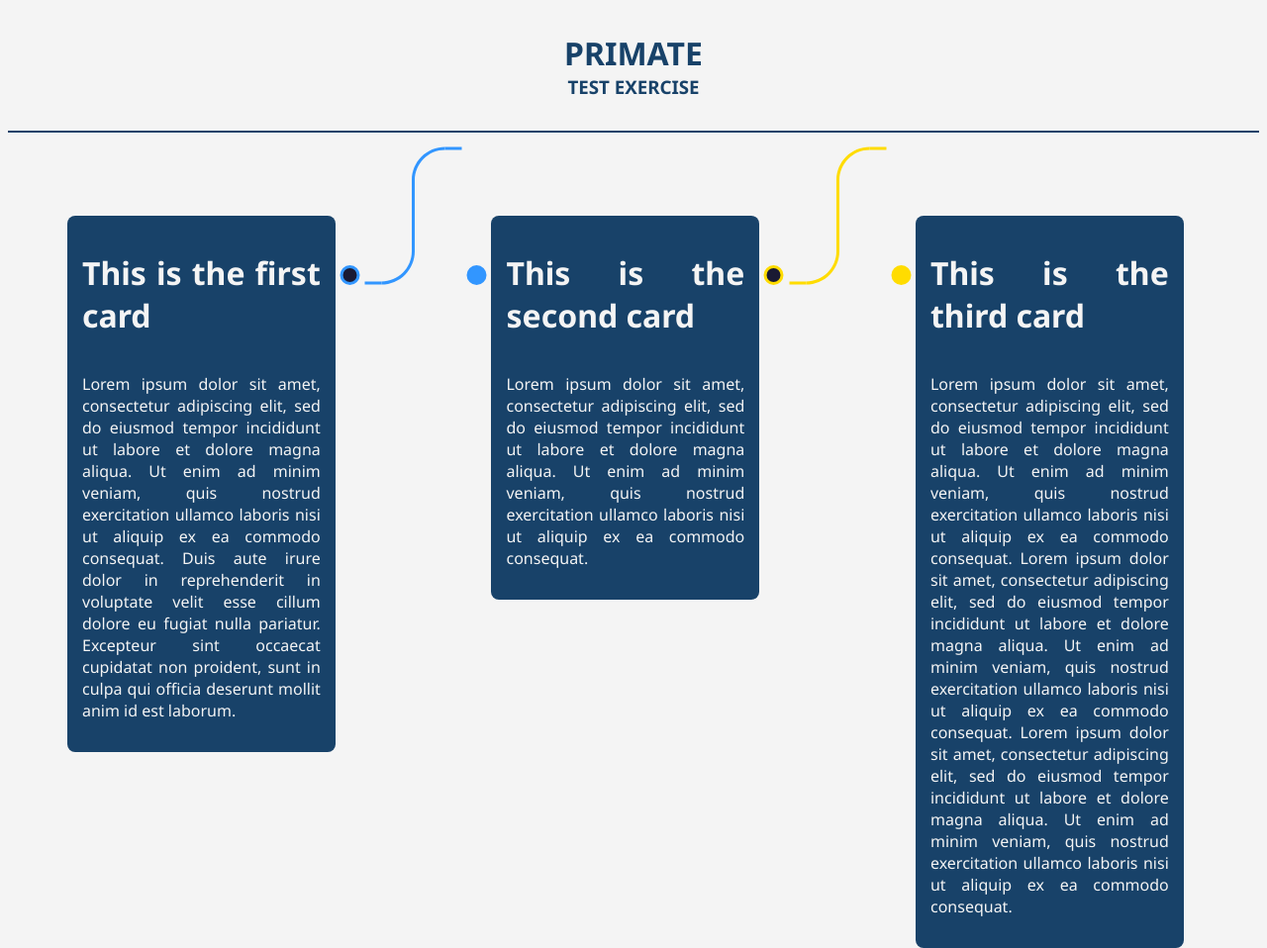
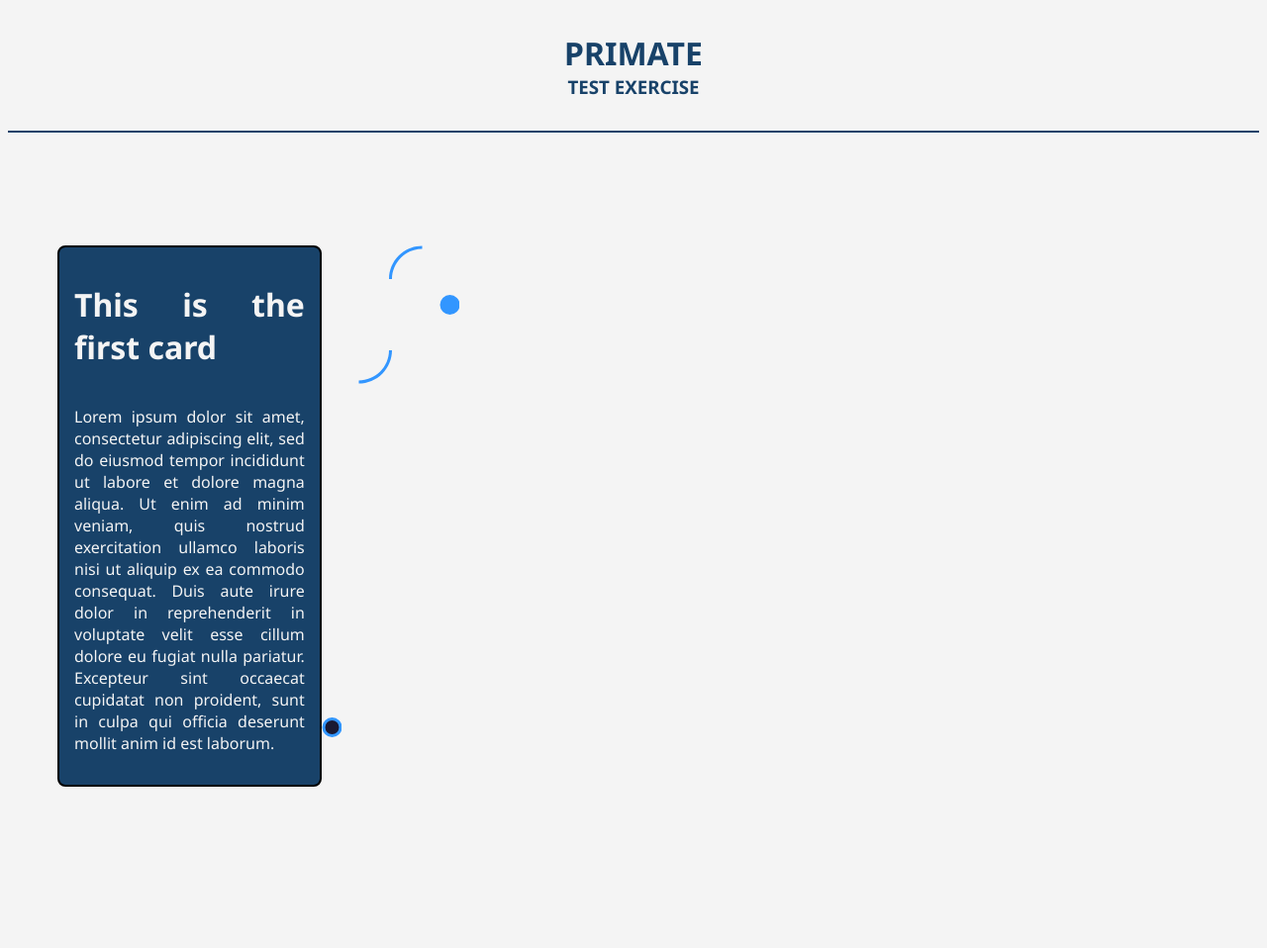
Before and after one commit to lingram96/primate_developer_exercise, a plain HTML site: page index.html in a window 1280 px wide. Shown: the whole page at 99% size. After the commit the page ends 853 px from the top, so only its background shows below. Drawn offline with Linux system fonts and the light colour scheme.

Commit message:
refactor

```diff
--- a/index.html
+++ b/index.html
@@ -9,64 +9,11 @@
       <h1 class="title">Primate</h1>
       <h3 class="subtitle">Test Exercise</h3>
       <hr class="spacer" />
-
-      <!-- <iframe
-        style="border: 1px solid rgba(0, 0, 0, 0.1)"
-        width="800"
-        height="450"
-        src="https://www.figma.com/embed?embed_host=share&url=https%3A%2F%2Fwww.figma.com%2Ffile%2FzEJBOBhuFQmJKEX0jHXrur%2FPrimate-dev-exercise%3Fnode-id%3D1%253A307"
-        allowfullscreen
-      ></iframe> -->
-
-      <!--
-      Welcome to your Be a Developer at Primate Exercise.
-
-      Please fork this project so you can work on your own version.
-      ---
-
-      This exercise will give you an idea of the type of work we do at Primate on a daily basis.
-
-      The exercise consists of two tasks:
-      1. Building the Card component (HTML and CSS).
-      2. and connecting them with the presented graphical element
-
-      The attached iframe is a reference to a mock-up of how the cards should look like and here's a link to Figma file where you can get more details:
-      https://www.figma.com/file/zEJBOBhuFQmJKEX0jHXrur/Primate-dev-exercise?node-id=1%3A307
-
-      The list should:
-      - allow for different length of the text
-      - and different colour of border and connecting elements
-
-      You should be able to achieve it using flexbox and grid but we're open to other ideas.
-
-      This is the element we recently build ourselves for one of the websites we are working on and it was quite fun to watch how different people tried to approach it differently.
-      Some solutions are better than others. Although we provide design assets in original Figma file but we think it is better to build everything with HTML and CSS only.
-
-      The font we're using is Quicksand (@import link in the CSS file)
-
-      Spend as much time on it as you wish, but we don't expect you to take more than 2h. Most likely you won't have time to do everything in this timeframe, that's absolutely OK too.
-
-      If you want to leave us some comments about this task, explain your decisions, tell us what you enjoyed or hated, please use the HTML comments in one of the files.
-
-      As final submission, please email a link to your own project fork to jobs@primate.co.uk and include your name somewhere.
-
-      Thank you again for taking time to do this exercise, we really appreciate it.
-
-      ---
-      Good luck and ...
-      ~ happy coding
-
-      P.S. We've noticed that some browsers have issues running stackblitz but Chrome seems to deal with it best. You will have to fork the project to see everything correctly.
-
-      P.P.S Don't worry if you can't get it working within the timeframe. It's not an easy task and requires some CSS creativity. We want to see how you would approach it and what you attempted to do.
-    -->
-
-      <!-- your code here -->
     </div>
 
-    <div class="container1">
-
-    <div class="card1">
+    <div class="container">
+      <div class="component">
+        <div class="card">
           <h1>This is the first card</h1>
           <p>Lorem ipsum dolor sit amet, consectetur adipiscing elit, sed do eiusmod tempor incididunt ut
             labore et dolore magna aliqua. Ut enim ad minim veniam, quis nostrud exercitation ullamco laboris
@@ -74,59 +21,46 @@
             cillum dolore eu fugiat nulla pariatur. Excepteur sint occaecat cupidatat non proident, sunt in culpa
             qui officia deserunt mollit anim id est laborum.</p>
         </div>
-
-    <div class="container">
-
-    <svg class="circle" width="21" height="20" viewBox="0 0 21 20" fill="none" xmlns="http://www.w3.org/2000/svg">
+          <div class="circleContainer1">
+           <svg class="circle" width="20" height="20" fill="none" xmlns="http://www.w3.org/2000/svg">
             <circle cx="10.5" cy="10" r="8.5" fill="#1A1A33" stroke="#3296FF" stroke-width="3"/>
            </svg>
-
-
-    <svg class="element" width="99" height="140" viewBox="0 0 99 140" fill="none" xmlns="http://www.w3.org/2000/svg">
+          </div>
+            <svg class="connector" width="99" fill="none" xmlns="http://www.w3.org/2000/svg">
               <path d="M81.5 0.5L81.5 3.5C73.4133 3.50794 65.6602 6.72388 59.942 12.442C54.2239 18.1602 51.0079 25.9133 51 34L48 34C48.0106 25.1185 51.5434 16.6038 57.8236 10.3236C64.1038 4.04343 72.6185 0.510585 81.5 0.5Z" fill="#3296FF"/>
-      <rect x="81.5" y="0.5" width="17" height="3" fill="#3296FF"/>
-      <rect x="48" y="34" width="3" height="72" fill="#3296FF"/>
-      <rect x="0.5" y="136.5" width="17" height="3" fill="#3296FF"/>
+              <rect class="connectorBody" x="48" y="34" width="3" fill="#3296FF"/>
               <path d="M17.5 139.5V136.5C25.5867 136.492 33.3398 133.276 39.058 127.558C44.7761 121.84 47.9921 114.087 48 106H51C50.9894 114.882 47.4566 123.396 41.1764 129.676C34.8962 135.957 26.3815 139.489 17.5 139.5Z" fill="#3296FF"/>
             </svg>
-
-    <svg class="connector" width="21" height="20" viewBox="0 0 21 20" fill="none" xmlns="http://www.w3.org/2000/svg">
+          <div class="circleContainer">
+           <svg class="circle" width="20" height="20" fill="none" xmlns="http://www.w3.org/2000/svg">
               <circle cx="10.5" cy="10" r="8.5" fill="#3296FF" stroke="#3296FF" stroke-width="3"/>
            </svg>
-
+          </div>
+       </div>
     </div>
 
-
+    <!-- </div>
     <div class="card2">
       <h1>This is the second card</h1>
       <p>Lorem ipsum dolor sit amet, consectetur adipiscing elit, sed do eiusmod tempor incididunt ut
         labore et dolore magna aliqua. Ut enim ad minim veniam, quis nostrud exercitation ullamco laboris
         nisi ut aliquip ex ea commodo consequat.</p>
     </div>
-
-    <div class="container">
-
-      <svg width="21" height="20" viewBox="0 0 21 20" fill="none" xmlns="http://www.w3.org/2000/svg">
+    <div class="container2">
+      <svg class="circle2" width="21" height="20" viewBox="0 0 21 20" fill="none" xmlns="http://www.w3.org/2000/svg">
         <circle cx="10.5" cy="10" r="8.5" fill="#1A1A33" stroke="#FFDC00" stroke-width="3"/>
       </svg>
-
-      <svg width="99" height="140" viewBox="0 0 99 140" fill="none" xmlns="http://www.w3.org/2000/svg">
+      <svg class="element2" width="99" height="140" viewBox="0 0 99 140" fill="none" xmlns="http://www.w3.org/2000/svg">
         <path d="M81.5 0.5L81.5 3.5C73.4133 3.50794 65.6602 6.72388 59.942 12.442C54.2239 18.1602 51.0079 25.9133 51 34L48 34C48.0106 25.1185 51.5434 16.6038 57.8236 10.3236C64.1038 4.04343 72.6185 0.510585 81.5 0.5Z" fill="#FFDC00"/>
         <rect x="81.5" y="0.5" width="17" height="3" fill="#FFDC00"/>
         <rect x="48" y="34" width="3" height="72" fill="#FFDC00"/>
         <rect x="0.5" y="136.5" width="17" height="3" fill="#FFDC00"/>
         <path d="M17.5 139.5V136.5C25.5867 136.492 33.3398 133.276 39.058 127.558C44.7761 121.84 47.9921 114.087 48 106H51C50.9894 114.882 47.4566 123.396 41.1764 129.676C34.8962 135.957 26.3815 139.489 17.5 139.5Z" fill="#FFDC00"/>
       </svg>
-
-
       <svg width="21" height="20" viewBox="0 0 21 20" fill="none" xmlns="http://www.w3.org/2000/svg">
         <circle cx="10.5" cy="10" r="8.5" fill="#FFDC00" stroke="#FFDC00" stroke-width="3"/>
       </svg>
-
-
     </div>
-
-
     <div class="card3">
       <h1>This is the third card</h1>
       <p>Lorem ipsum dolor sit amet, consectetur adipiscing elit, sed do eiusmod tempor incididunt ut
@@ -138,7 +72,7 @@
         Lorem ipsum dolor sit amet, consectetur adipiscing elit, sed do eiusmod tempor incididunt ut
         labore et dolore magna aliqua. Ut enim ad minim veniam, quis nostrud exercitation ullamco laboris
         nisi ut aliquip ex ea commodo consequat.</p>
-    </div>
-  </div>
+    </div>  -->
+
   </body>
 </html>
--- a/styles.css
+++ b/styles.css
@@ -57,57 +57,62 @@ iframe {
 /* your styles here */
 
 .container{
-  justify-content: space-between;
+  display: flex;
+  align-items: flex-center;
+  justify-content: flex-center;
 }
 
-.card1{
+.component{
+  display: flex;
+  align-items: flex-center;
+  justify-content: flex-start;
+  padding: 50px;
+  min-height: 400px;
+}
+
+.card{
   color: #f4f4f4;
   background-color: #184269;
   display: inline-flex;
   flex-flow: column nowrap;
   align-items: flex-start;
-  justify-content: center;
+  justify-content: flex-start;
   width: 20%;
+  border: 2px solid black;
   border-radius: 8px;
   padding: 15px;
   text-align: justify;
   text-justify: inter-word;
 }
 
-.card2{
-  color: #f4f4f4;
-  background-color: #184269;
-  display: inline-flex;
-  flex-flow: column nowrap;
-  align-items: flex-start;
-  justify-content: center;
-  width: 20%;
-  border-radius: 8px;
-  padding: 15px;
-  text-align: justify;
-  text-justify: inter-word;
+.circleContainer1{
+  height: 100%;
+  display: flex;
+  align-items: flex-end;
 }
 
-.card3{
-  color: #f4f4f4;
-  background-color: #184269;
-  display: inline-flex;
-  flex-flow: column nowrap;
+.circleContainer2{
+  height: 100%;
+  display: flex;
   align-items: flex-start;
-  justify-content: center;
-  width: 20%;
-  border-radius: 8px;
-  padding: 15px;
-  text-align: justify;
-  text-justify: inter-word;
 }
 
-.container1{
-  margin-left: 60px;
-  margin-top: -100px;
+.circle{
+  margin-bottom: 50px;
+  margin-top: 50px;
 }
 
-.container{
+.connectorContainer{
+  height: 100%;
+}
+
+.connector{
+  height: 100%;
+  display: flex;
+  align-content: space-between;
+}
+
+.connectorBody{
+  margin-bottom: 50px;
   margin-top: 50px;
-  display: inline-block;
 }
```
Also changed, not shown: 1 other file. Lines whose indentation alone changed are shown as unchanged.
